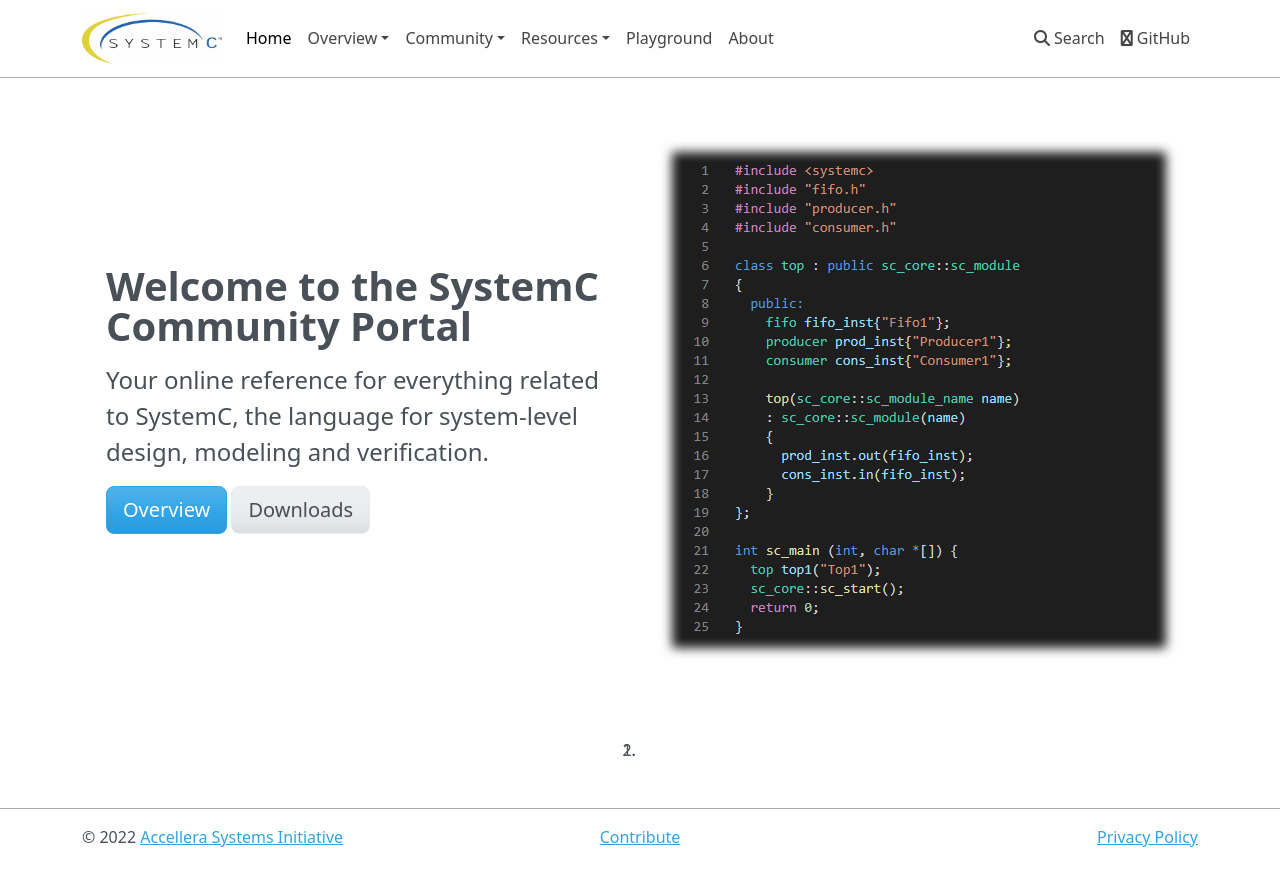
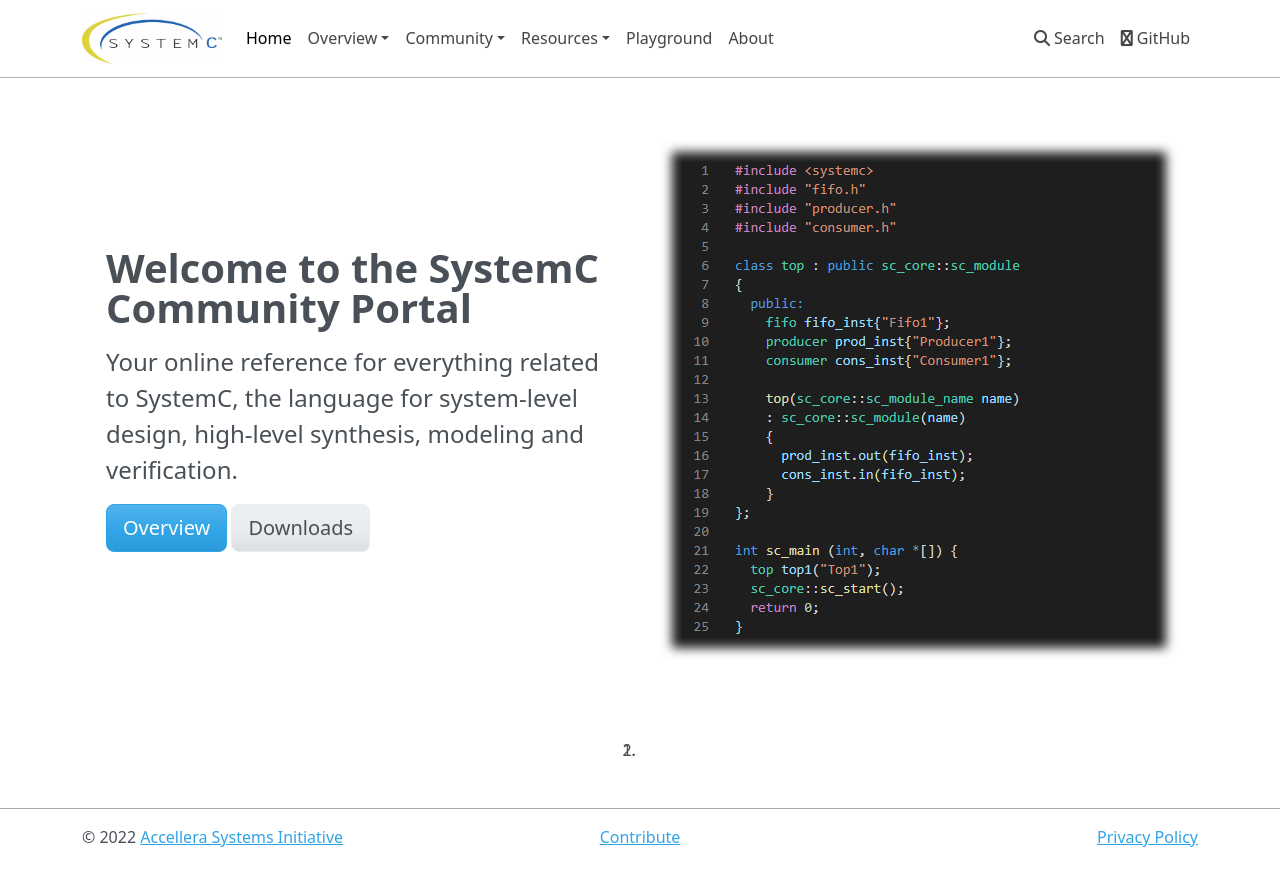
Before and after one commit to accellera-official/systemc.org, an MkDocs documentation site: the page built from docs/index.md, in a window 1280 px wide. Shown: the top 886 px of the page. Built offline with MkDocs 1.6.1, drawn with Linux system fonts in a browser that asks for light colours; nearby versions of some CDN libraries.

Commit message:
added HLS to homepage

```diff
--- a/docs/index.md
+++ b/docs/index.md
@@ -14,7 +14,7 @@
           </div>
           <div class="col-lg-6">
             <h1 class="display-5 fw-bold lh-1 mb-3">Welcome to the SystemC Community Portal</h1>
-            <p class="lead">Your online reference for everything related to SystemC, the language for system-level design, modeling and verification.</p>
+            <p class="lead">Your online reference for everything related to SystemC, the language for system-level design, high-level synthesis, modeling and verification.</p>
           <a href="/overview/systemc/" class="btn btn-primary btn-lg">Overview</a>
          <a href="/resources/standards/" class="btn btn-secondary btn-lg">Downloads</a>
         </div>
```
